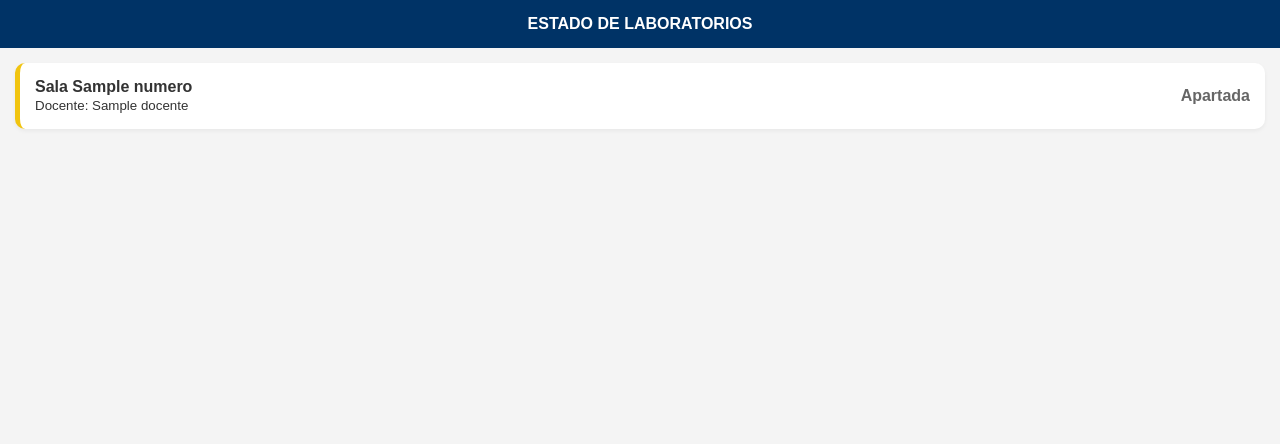
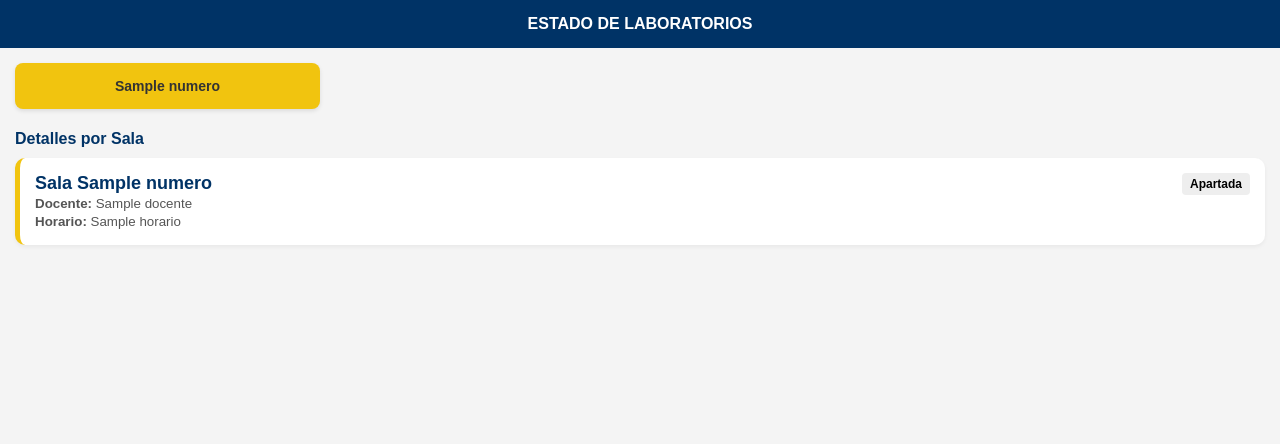
Before and after one commit to JoseRamirez-03/api-inventario-tese, a Flask app: page /estado in a window 1280 px wide. Shown: the top 444 px of the page. Run offline with Flask 3, Linux system fonts and the light colour scheme; a database or web service that is not in the repository returns one stand-in record (values such as "Sample title").

Commit message:
Update estado.html

```diff
--- a/templates/estado.html
+++ b/templates/estado.html
@@ -1,114 +1,111 @@
 <!DOCTYPE html>
 <html lang="es">
 <head>
-    <style>
-    :root { --azul: #003366; --gris: #f4f4f4; }
-    body, html { margin: 0; padding: 0; height: 100%; font-family: sans-serif; background: var(--gris); }
-
-    /* Contenedor que llena toda la pantalla */
-    .app-container {
-        display: flex;
-        flex-direction: column;
-        height: 100vh;
-        width: 100vw;
-    }
-
-    header {
-        background: var(--azul);
-        color: white;
-        padding: 15px;
-        text-align: center;
-        font-weight: bold;
-    }
-
-    .content {
-        flex: 1;
-        overflow-y: auto;
-        padding: 15px;
-        padding-bottom: 80px; /* Espacio para la barra inferior */
-    }
-
-    /* Barra de navegación inferior */
-    .nav-bar {
-        position: fixed;
-        bottom: 0;
-        width: 100%;
-        background: white;
-        display: flex;
-        justify-content: space-around;
-        padding: 10px 0;
-        box-shadow: 0 -2px 10px rgba(0,0,0,0.1);
-    }
-
-    .nav-item {
-        text-decoration: none;
-        color: #666;
-        font-size: 12px;
-        text-align: center;
-    }
-
-    .nav-item.active { color: var(--azul); font-weight: bold; }
-
-    /* Tarjetas de reportes */
-    .card {
-        background: white;
-        padding: 15px;
-        border-radius: 10px;
-        margin-bottom: 10px;
-        box-shadow: 0 2px 4px rgba(0,0,0,0.05);
-        display: flex;
-        align-items: center;
-        text-decoration: none;
-        color: #333;
-    }
-
-    .dot { width: 12px; height: 12px; border-radius: 50%; margin-right: 15px; }
-
-    .btn-primary {
-        background: var(--azul);
-        color: white;
-        border: none;
-        padding: 15px;
-        width: 100%;
-        border-radius: 8px;
-        font-size: 16px;
-        font-weight: bold;
-        text-decoration: none;
-        display: block;
-        text-align: center;
-        margin-bottom: 20px;
-    }
-
-    input, select, textarea {
-        width: 100%;
-        padding: 12px;
-        margin: 8px 0 20px;
-        border: 1px solid #ddd;
-        border-radius: 6px;
-        box-sizing: border-box;
-    }
-</style>
     <meta charset="UTF-8">
     <meta name="viewport" content="width=device-width, initial-scale=1.0, viewport-fit=cover">
     <link rel="manifest" href="/static/manifest.json">
     <title>Estado de Salas</title>
-    </head>
+    <style>
+        :root { --azul: #003366; --gris: #f4f4f4; }
+        body, html { margin: 0; padding: 0; height: 100%; font-family: sans-serif; background: var(--gris); }
+        .app-container { display: flex; flex-direction: column; height: 100vh; width: 100vw; }
+
+        header { background: var(--azul); color: white; padding: 15px; text-align: center; font-weight: bold; }
+        .content { flex: 1; overflow-y: auto; padding: 15px; padding-bottom: 80px; }
+
+        /* Barra de navegación inferior */
+        .nav-bar { position: fixed; bottom: 0; width: 100%; background: white; display: flex; justify-content: space-around; padding: 10px 0; box-shadow: 0 -2px 10px rgba(0,0,0,0.1); }
+        .nav-item { text-decoration: none; color: #666; font-size: 12px; text-align: center; }
+        .nav-item.active { color: var(--azul); font-weight: bold; }
+
+        /* Estilos del Mapa Superior */
+        .mapa-grid {
+            display: grid;
+            grid-template-columns: repeat(4, 1fr); /* 4 cuadritos por fila */
+            gap: 10px;
+            margin-bottom: 20px;
+        }
+        .mapa-sala {
+            padding: 15px 5px;
+            border-radius: 8px;
+            text-align: center;
+            font-weight: bold;
+            color: white;
+            box-shadow: 0 2px 4px rgba(0,0,0,0.1);
+            font-size: 14px;
+        }
+
+        /* Colores de Estado */
+        .bg-libre { background-color: #2ecc71; }
+        .bg-ocupada { background-color: #e74c3c; }
+        .bg-apartada { background-color: #f1c40f; color: #333; }
+
+        /* Tarjetas de Lista */
+        .card { background: white; padding: 15px; border-radius: 10px; margin-bottom: 12px; box-shadow: 0 2px 4px rgba(0,0,0,0.05); }
+
+        /* Estilos del Formulario Docente */
+        .form-editar { display: flex; flex-direction: column; gap: 5px; margin-top: 10px; border-top: 1px solid #eee; padding-top: 10px; }
+        .form-editar label { font-size: 12px; color: #666; font-weight: bold; }
+        .form-editar input, .form-editar select { width: 100%; padding: 8px; border: 1px solid #ddd; border-radius: 6px; box-sizing: border-box; }
+        .btn-update { background: var(--azul); color: white; border: none; padding: 10px; border-radius: 6px; font-weight: bold; margin-top: 5px; }
+    </style>
+</head>
 <body>
     <div class="app-container">
         <header>ESTADO DE LABORATORIOS</header>
+
         <div class="content">
+            <!-- MAPA DE SALAS (VISIBLE PARA TODOS) -->
+            <div class="mapa-grid">
+                {% for s in salas %}
+                <div class="mapa-sala {% if s.estado == 0 %}bg-libre{% elif s.estado == 1 %}bg-ocupada{% else %}bg-apartada{% endif %}">
+                    {{ s.numero }}
+                </div>
+                {% endfor %}
+            </div>
+
+            <h4 style="color: var(--azul); margin-bottom: 10px;">Detalles por Sala</h4>
+
+            <!-- LISTA DE SALAS -->
             {% for s in salas %}
             <div class="card" style="border-left: 5px solid {% if s.estado == 0 %}#2ecc71{% elif s.estado == 1 %}#e74c3c{% else %}#f1c40f{% endif %};">
-                <div style="flex: 1;">
-                    <strong>Sala {{ s.numero }}</strong><br>
-                    <small>Docente: {{ s.docente }}</small>
+                <div style="display: flex; justify-content: space-between; align-items: flex-start;">
+                    <div>
+                        <strong style="font-size: 18px; color: var(--azul);">Sala {{ s.numero }}</strong><br>
+                        <small style="color: #555;"><strong>Docente:</strong> {{ s.get('docente', 'Sin asignar') }}</small><br>
+                        <small style="color: #555;"><strong>Horario:</strong> {{ s.get('horario', 'No establecido') }}</small>
+                    </div>
+                    <div style="font-weight: bold; padding: 4px 8px; border-radius: 4px; font-size: 12px; background: #eee;">
+                        {% if s.estado == 0 %}Libre{% elif s.estado == 1 %}Ocupada{% else %}Apartada{% endif %}
+                    </div>
                 </div>
-                <div style="font-weight: bold; color: #666;">
-                    {% if s.estado == 0 %}Libre{% elif s.estado == 1 %}Ocupada{% else %}Apartada{% endif %}
-                </div>
+
+                <!-- CONTROLES SOLO PARA DOCENTES -->
+                {% if rol == 'docente' %}
+                <form action="/estado" method="POST" class="form-editar">
+                    <input type="hidden" name="sala_id" value="{{ s.numero }}">
+
+                    <label>Modificar Docente:</label>
+                    <input type="text" name="docente_nombre" value="{{ s.get('docente', '') }}" placeholder="Nombre del profesor">
+
+                    <label>Modificar Horario:</label>
+                    <input type="text" name="horario" value="{{ s.get('horario', '') }}" placeholder="Ej. 10:00 - 12:00">
+
+                    <label>Modificar Estado:</label>
+                    <select name="estatus">
+                        <option value="0" {% if s.estado == 0 %}selected{% endif %}>🟢 Libre</option>
+                        <option value="1" {% if s.estado == 1 %}selected{% endif %}>🔴 Ocupada</option>
+                        <option value="2" {% if s.estado == 2 %}selected{% endif %}>🟡 Apartada</option>
+                    </select>
+
+                    <button type="submit" class="btn-update">Actualizar Sala</button>
+                </form>
+                {% endif %}
+
             </div>
             {% endfor %}
         </div>
+
         <nav class="nav-bar">
             <a href="/panel" class="nav-item">📋<br>Reportes</a>
             <a href="/estado" class="nav-item active">🏫<br>Salas</a>
```
